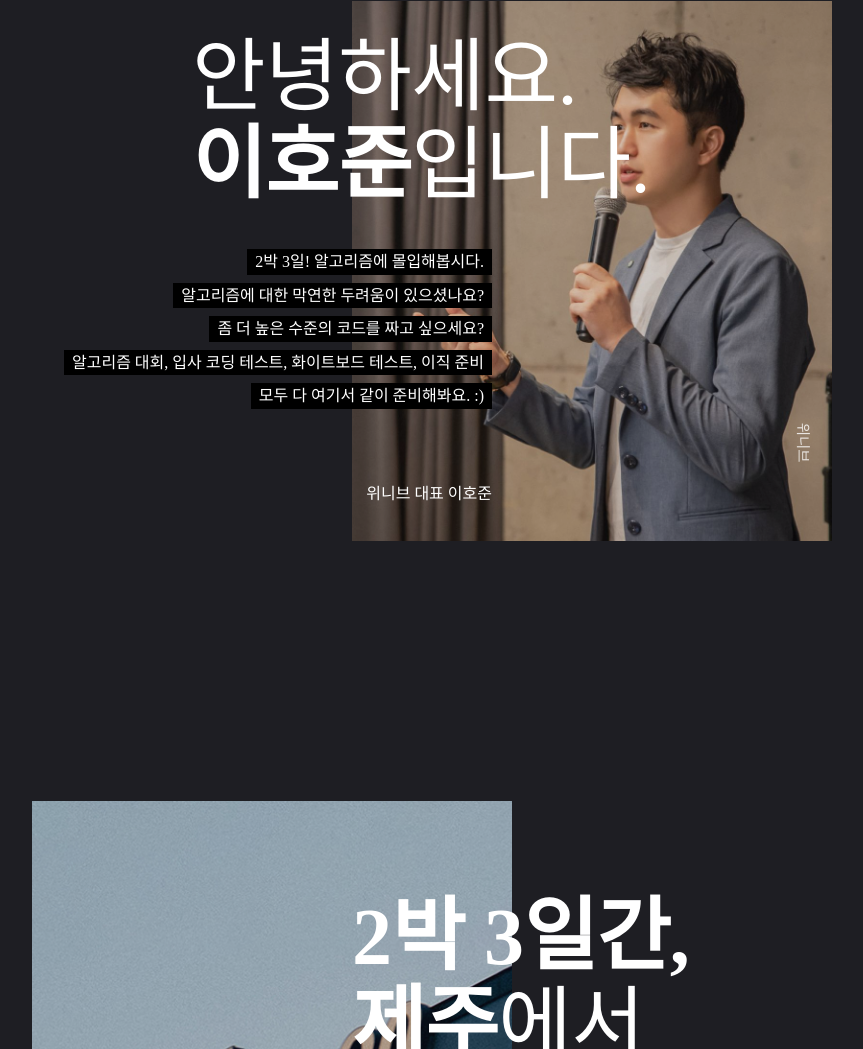
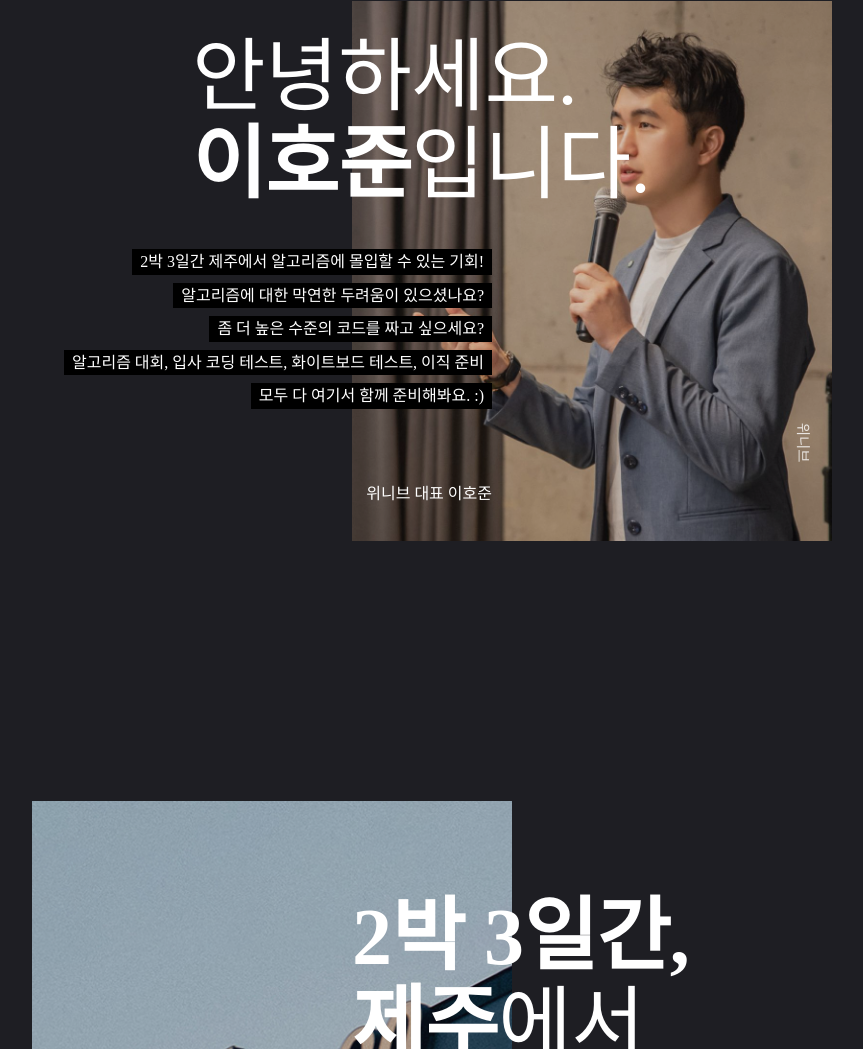
Before and after one commit to weniv/AlgorithmCamp, a plain HTML site: page index.html in a window 1280 px wide. Shown: the part 939-1988 px from the top of the page, without its empty margins (208-1071 px from the left). Drawn offline with Linux system fonts and the light colour scheme; a web font is replaced by a local one.

Commit message:
✏️ 텍스트 수정

```diff
--- a/index.html
+++ b/index.html
@@ -88,11 +88,11 @@
 					<h2 class="move-title"><span class="fwl">안녕하세요.</span><br/>이호준<span class="fwl">입니다.</span></h2>
 					<img class="move-img" src="img/img2.jpg" alt="" />
 					<p class="cont1">
-							<span>2박 3일! 알고리즘에 몰입해봅시다.</span><br/>
+							<span>2박 3일간 제주에서 알고리즘에 몰입할 수 있는 기회!</span><br/>
 							<span>알고리즘에 대한 막연한 두려움이 있으셨나요?</span><br/>
 							<span>좀 더 높은 수준의 코드를 짜고 싶으세요?</span><br/>
 							<span>알고리즘 대회, 입사 코딩 테스트, 화이트보드 테스트, 이직 준비</span><br/>
-							<span>모두 다 여기서 같이 준비해봐요. :)
+							<span>모두 다 여기서 함께 준비해봐요. :)
 						</span>
 					</p>
 					<p class="cont2">위니브 대표 이호준</p>
```
